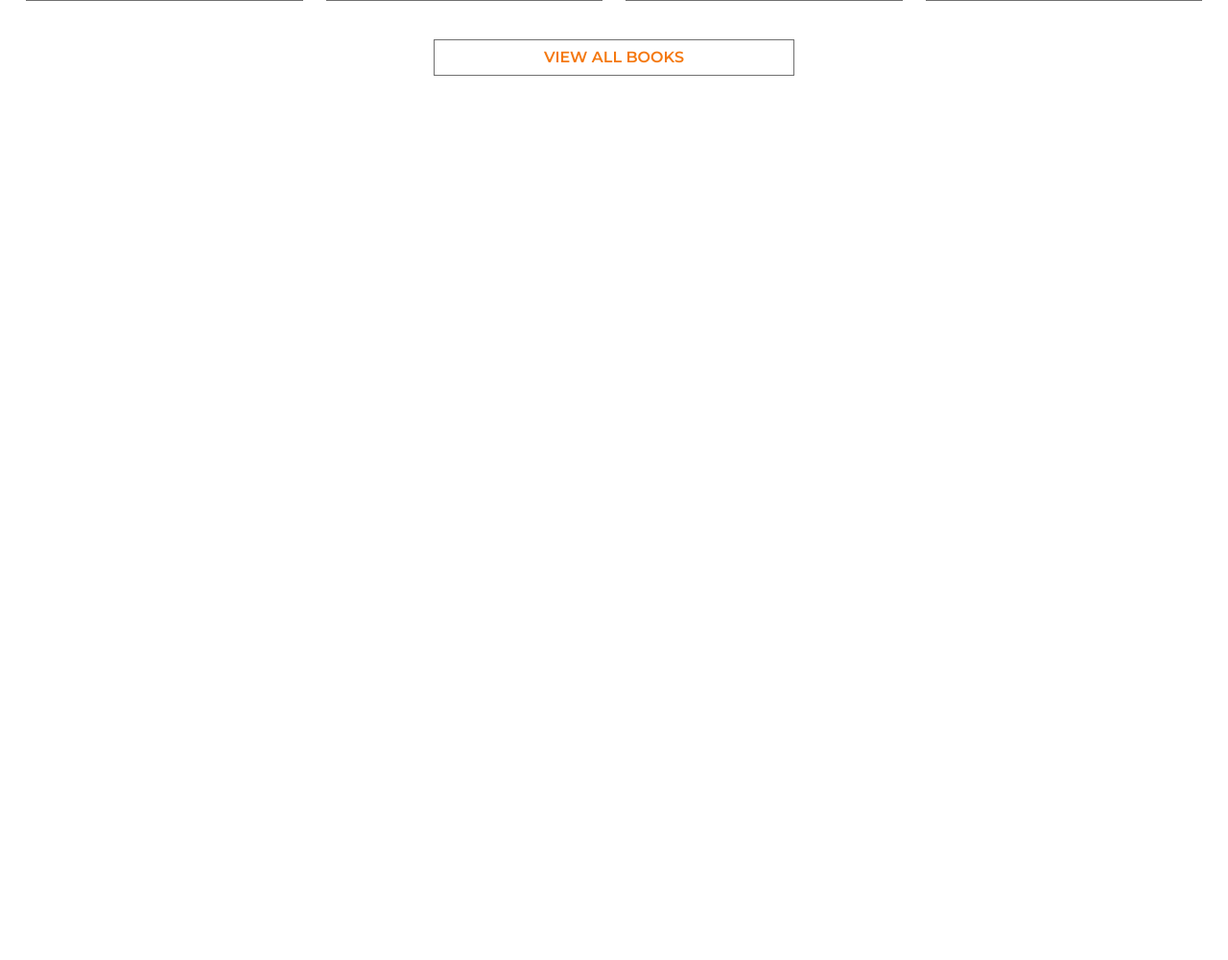
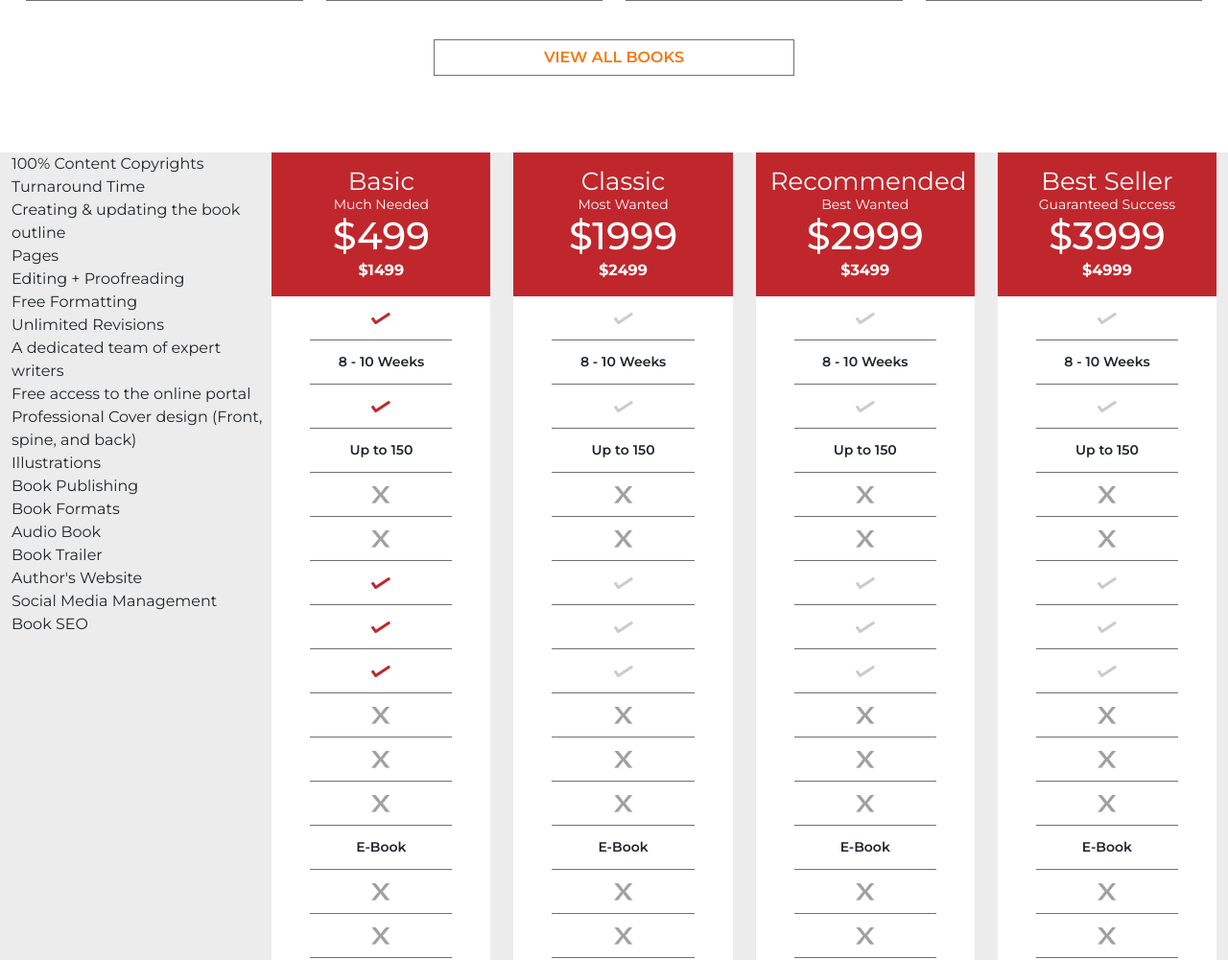
Before and after one commit to Rabsha/bookstore, a PHP site: page / in a window 1280 px wide. Shown: the part 5499-6500 px from the top of the page at 96% size. Before the commit the page ends 5578 px from the top, so only its background shows below. Run offline with PHP 8.4, Linux system fonts and the light colour scheme.

Commit message:
PackageSection

```diff
--- a/assets/css/style.css
+++ b/assets/css/style.css
@@ -534,3 +534,52 @@ img.card-img-top {
     color: var(--primarycolor) !important;
     font-weight: 600;
 }
+.packagesuit {
+    display: flex;
+    justify-content: space-between;
+    flex-direction: row;
+    flex-wrap: nowrap;
+}
+.packageswork{
+    background-color: var(--sectionbg);
+}
+.packagenameone {
+    background-color: var(--redColor);
+    color: var(--whitecolor);
+    padding: 15px;
+    text-align: center;
+}
+.packdetails {
+    background-color: var(--whitecolor);
+    text-align: center;
+}
+.packdetails li {
+    margin: 0 40px;
+    border-bottom: 1px solid var(--secondarycolor);
+    padding: 12px 0;
+    font-size: 14px;
+}
+.packdetails li img {
+    width: 20px;
+}
+.mainbb {
+    width: 1400px;
+}
+/* .packagebox {
+    width: 25%;
+    margin: 0 8px;
+} */
+.packagenameone h3 {
+    font-size: 26px;
+    font-weight: 400;
+}
+.packagenameone h4 {
+    font-size: 14px;
+    font-weight: 400;
+}
+.packagenameone p {
+    font-weight: 700;
+}
+.packdetails li p {
+    font-weight: 600;
+}
--- a/index.html
+++ b/index.html
@@ -439,6 +439,182 @@
                 </div>
             </div>
         </div>
+        <div class="packageswork">
+            <div class="container">
+                <div class="packagesuit">
+                    <div class="row">
+                        <div class="col-md-12">
+                            <div class="onebox">
+                                <div class="textdetails">
+                                    <p>100% Content Copyrights</p>
+                                    <p>Turnaround Time</p>
+                                    <p>Creating & updating the book outline</p>
+                                    <p>Pages</p>
+                                    <p>Editing + Proofreading</p>
+                                    <p>Free Formatting</p>
+                                    <p>Unlimited Revisions</p>
+                                    <p>A dedicated team of expert writers</p>
+                                    <p>Free access to the online portal</p>
+                                    <p>Professional Cover design (Front, spine, and back)</p>
+                                    <p>Illustrations</p>
+                                    <p>Book Publishing</p>
+                                    <p>Book Formats</p>
+                                    <p>Audio Book</p>
+                                    <p>Book Trailer</p>
+                                    <p>Author's Website</p>
+                                    <p>Social Media Management</p>
+                                    <p>Book SEO</p>
+                                </div>
+                            </div>
+                        </div>
+                    </div>
+                    <div class="mainbb">
+                        <div class="row">
+                            <div class="col-md-3">
+                                <div class="packagebox">
+                                    <div class="packagenameone">
+                                        <h3>Basic</h3>
+                                        <h4>Much Needed</h4>
+                                        <h1>$499</h1>
+                                        <p>$1499</p>
+                                    </div>
+                                    <div class="packdetails">
+                                        <ul>
+                                            <li><img src="assets/images/redcheck.png" /></li>
+                                            <li><p>8 - 10 Weeks</p></li>
+                                            <li><img src="assets/images/redcheck.png" /></li>
+                                            <li><p>Up to 150</p></li>
+                                            <li><img src="assets/images/cross.png" /></li>
+                                            <li><img src="assets/images/cross.png" /></li>
+                                            <li><img src="assets/images/redcheck.png" /></li>
+                                            <li><img src="assets/images/redcheck.png" /></li>
+                                            <li><img src="assets/images/redcheck.png" /></li>
+                                            <li><img src="assets/images/cross.png" /></li>
+                                            <li><img src="assets/images/cross.png" /></li>
+                                            <li><img src="assets/images/cross.png" /></li>
+                                            <li><p>E-Book</p></li>
+                                            <li><img src="assets/images/cross.png" /></li>
+                                            <li><img src="assets/images/cross.png" /></li>
+                                            <li><img src="assets/images/cross.png" /></li>
+                                            <li><img src="assets/images/cross.png" /></li>
+                                            <li><img src="assets/images/cross.png" /></li>
+                                            <li>
+                                                <a href="#">Get Started</a>
+                                            </li>
+                                        </ul>
+                                    </div>
+                                </div>
+                            </div>
+                            <div class="col-md-3">
+                                <div class="packagebox">
+                                    <div class="packagenameone">
+                                        <h3>Classic</h3>
+                                        <h4>Most Wanted</h4>
+                                        <h1>$1999</h1>
+                                        <p>$2499</p>
+                                    </div>
+                                    <div class="packdetails">
+                                        <ul>
+                                            <li><img src="assets/images/graycheck.png" /></li>
+                                            <li><p>8 - 10 Weeks</p></li>
+                                            <li><img src="assets/images/graycheck.png" /></li>
+                                            <li><p>Up to 150</p></li>
+                                            <li><img src="assets/images/cross.png" /></li>
+                                            <li><img src="assets/images/cross.png" /></li>
+                                            <li><img src="assets/images/graycheck.png" /></li>
+                                            <li><img src="assets/images/graycheck.png" /></li>
+                                            <li><img src="assets/images/graycheck.png" /></li>
+                                            <li><img src="assets/images/cross.png" /></li>
+                                            <li><img src="assets/images/cross.png" /></li>
+                                            <li><img src="assets/images/cross.png" /></li>
+                                            <li><p>E-Book</p></li>
+                                            <li><img src="assets/images/cross.png" /></li>
+                                            <li><img src="assets/images/cross.png" /></li>
+                                            <li><img src="assets/images/cross.png" /></li>
+                                            <li><img src="assets/images/cross.png" /></li>
+                                            <li><img src="assets/images/cross.png" /></li>
+                                            <li>
+                                                <a href="#">Get Started</a>
+                                            </li>
+                                        </ul>
+                                    </div>
+                                </div>
+                            </div>
+                            <div class="col-md-3">
+                                <div class="packagebox">
+                                    <div class="packagenameone">
+                                        <h3>Recommended</h3>
+                                        <h4>Best Wanted</h4>
+                                        <h1>$2999</h1>
+                                        <p>$3499</p>
+                                    </div>
+                                    <div class="packdetails">
+                                        <ul>
+                                            <li><img src="assets/images/graycheck.png" /></li>
+                                            <li><p>8 - 10 Weeks</p></li>
+                                            <li><img src="assets/images/graycheck.png" /></li>
+                                            <li><p>Up to 150</p></li>
+                                            <li><img src="assets/images/cross.png" /></li>
+                                            <li><img src="assets/images/cross.png" /></li>
+                                            <li><img src="assets/images/graycheck.png" /></li>
+                                            <li><img src="assets/images/graycheck.png" /></li>
+                                            <li><img src="assets/images/graycheck.png" /></li>
+                                            <li><img src="assets/images/cross.png" /></li>
+                                            <li><img src="assets/images/cross.png" /></li>
+                                            <li><img src="assets/images/cross.png" /></li>
+                                            <li><p>E-Book</p></li>
+                                            <li><img src="assets/images/cross.png" /></li>
+                                            <li><img src="assets/images/cross.png" /></li>
+                                            <li><img src="assets/images/cross.png" /></li>
+                                            <li><img src="assets/images/cross.png" /></li>
+                                            <li><img src="assets/images/cross.png" /></li>
+                                            <li>
+                                                <a href="#">Get Started</a>
+                                            </li>
+                                        </ul>
+                                    </div>
+                                </div>
+                            </div>
+                            <div class="col-md-3">
+                                <div class="packagebox">
+                                    <div class="packagenameone">
+                                        <h3>Best Seller</h3>
+                                        <h4>Guaranteed Success</h4>
+                                        <h1>$3999</h1>
+                                        <p>$4999</p>
+                                    </div>
+                                    <div class="packdetails">
+                                        <ul>
+                                            <li><img src="assets/images/graycheck.png" /></li>
+                                            <li><p>8 - 10 Weeks</p></li>
+                                            <li><img src="assets/images/graycheck.png" /></li>
+                                            <li><p>Up to 150</p></li>
+                                            <li><img src="assets/images/cross.png" /></li>
+                                            <li><img src="assets/images/cross.png" /></li>
+                                            <li><img src="assets/images/graycheck.png" /></li>
+                                            <li><img src="assets/images/graycheck.png" /></li>
+                                            <li><img src="assets/images/graycheck.png" /></li>
+                                            <li><img src="assets/images/cross.png" /></li>
+                                            <li><img src="assets/images/cross.png" /></li>
+                                            <li><img src="assets/images/cross.png" /></li>
+                                            <li><p>E-Book</p></li>
+                                            <li><img src="assets/images/cross.png" /></li>
+                                            <li><img src="assets/images/cross.png" /></li>
+                                            <li><img src="assets/images/cross.png" /></li>
+                                            <li><img src="assets/images/cross.png" /></li>
+                                            <li><img src="assets/images/cross.png" /></li>
+                                            <li>
+                                                <a href="#">Get Started</a>
+                                            </li>
+                                        </ul>
+                                    </div>
+                                </div>
+                            </div>
+                        </div>
+                    </div>
+                </div>
+            </div>
+        </div>
     </div>
     <div id="footer"></div>
 </div>
```
Also changed, not shown: assets/images/cross.png (added), assets/images/graycheck.png (added), assets/images/redcheck.png (added).
